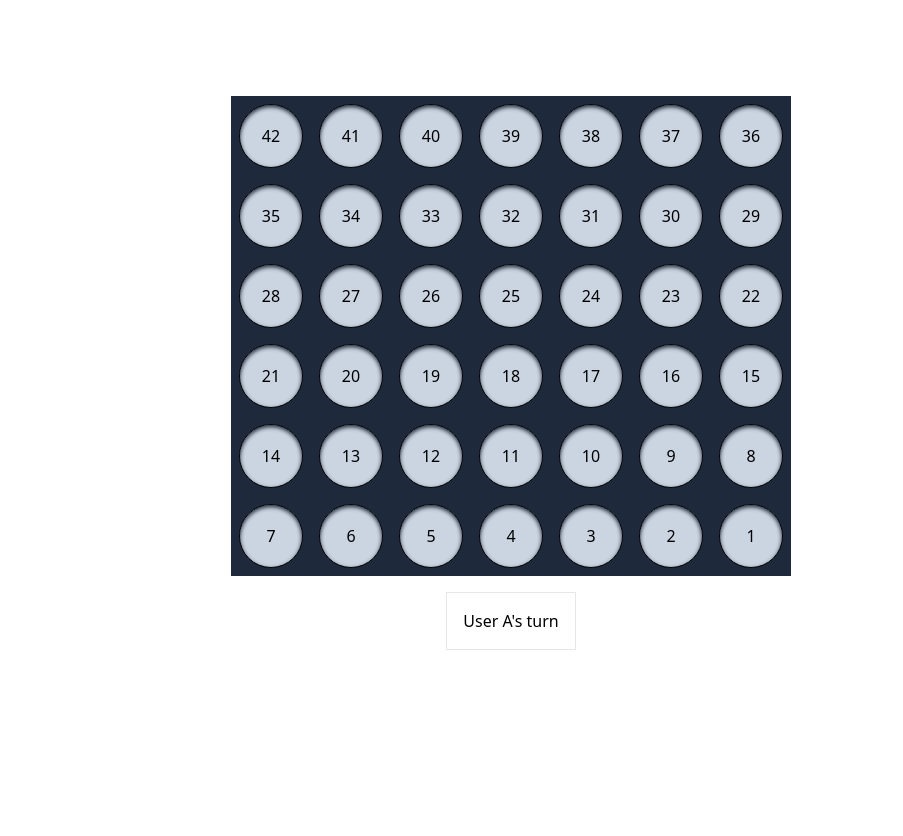
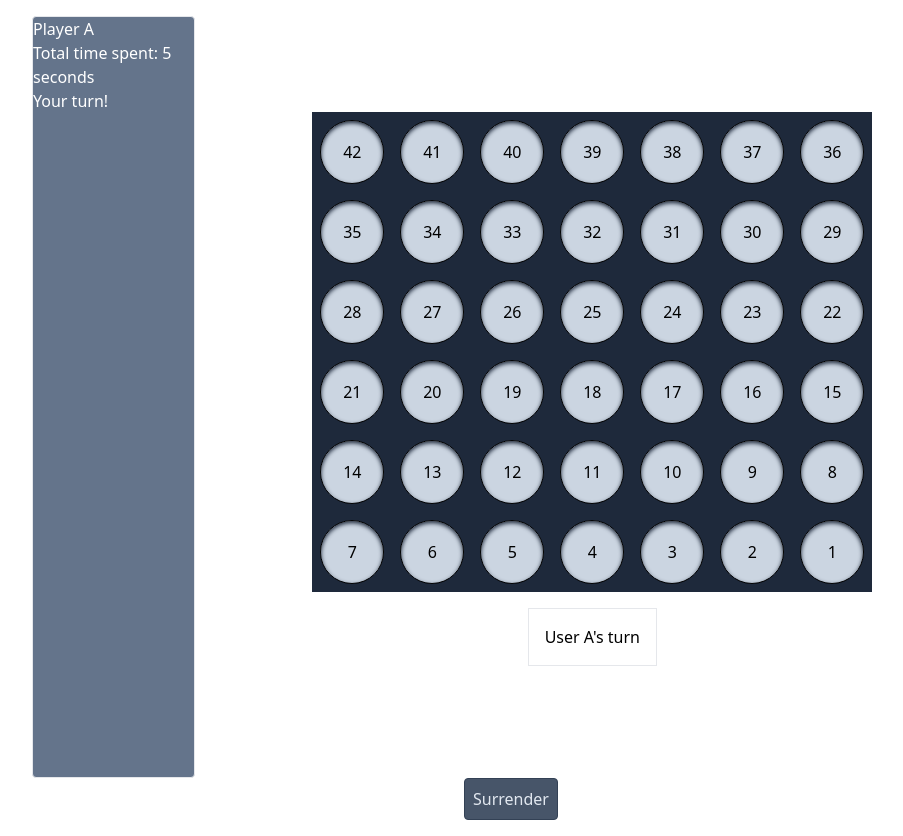
Before and after one commit to YelyzavetaRohovska/4connect, a React (Vite) app: page /hello in a window 1280 px wide. Shown: the whole page, without its empty margins (129-1032 px from the left). Before the commit the page ends 800 px from the top, so only its background shows below. Built offline with nearby package versions, Linux system fonts and the light colour scheme.

Commit message:
attempt to add timer

```diff
--- a/src/routes/hello-world/index.tsx
+++ b/src/routes/hello-world/index.tsx
@@ -1,18 +1,68 @@
-import { useState } from "react";
-import React = require("react");
+import { useState, useEffect, useCallback } from "react"
 
-type User = "A" | "B" | "T";
+type UserId = "A" | "B";
+type Winner = UserId | "T" | null;
+
+interface User {
+  id: UserId
+  // timeSpent: number;
+  startTime: number;
+}
 
 const rows = 6;
 const cols = 7;
 const winCombinationLength = 4;
 
 export default function Connect4Game() {
-  const [currentUser, setCurrentUser] = useState<User>("A");
-  const [winner, setWinner] = useState<User | null>(null);
+  const [mappedUsers, setMappedUsers] = useState({
+    A: {
+      timeSpent: 0,
+    },
+    B: {
+      timeSpent: 0,
+    }
+  });
+
+  const updateUserTotalTimeSpent = () => {
+    const timeSpentForCurrentMove = new Date().getTime() - currentUser.startTime;
+
+    setMappedUsers(prevState => ({
+        ...prevState,
+        [currentUser.id]: {
+          ...prevState[currentUser.id],
+          timeSpent: prevState[currentUser.id].timeSpent + timeSpentForCurrentMove
+        }
+    }));
+  };
+
+  const [currentUser, setCurrentUser] = useState<User>({
+    id: "A",
+    startTime: new Date().getTime(),
+  });
+  const [winner, setWinner] = useState<Winner>(null)
 
   const [userAMoves, setUserAMoves] = useState<Set<number>>(new Set());
   const [userBMoves, setUserBMoves] = useState<Set<number>>(new Set());
+
+  const incrementCurrentTime = useCallback(() => {
+    console.log(currentUser.id)
+    if (currentUser.id === null) return;
+
+    // console.log(currentUser.id)
+    setMappedUsers((prevState) => ({
+      ...prevState,
+      [currentUser.id]: {
+        ...prevState[currentUser.id],
+        timeSpent: prevState[currentUser.id].timeSpent + 1000,
+      },
+    }))
+  }, [currentUser.id]);
+
+  useEffect(() => {
+    const interval = setInterval(incrementCurrentTime, 1000, currentUser)
+
+    // return clearInterval(interval);
+  }, [])
 
   const addUserMark = (index: number): void => {
     if (winner || userAMoves.has(index) || userBMoves.has(index)) return;
@@ -20,7 +70,9 @@ export default function Connect4Game() {
     let dropIndex = findDropIndex(index);
 
     if (dropIndex !== -1) {
-      if (currentUser === "A") {
+      // updateUserTotalTimeSpent();
+
+      if (currentUser.id === "A") {
         updateMovesAndCheckWinner(dropIndex, userAMoves, setUserAMoves);
       } else {
         updateMovesAndCheckWinner(dropIndex, userBMoves, setUserBMoves);
@@ -52,7 +104,7 @@ export default function Connect4Game() {
     setMoves(newMoves);
 
     if (checkWinner(index, newMoves)) {
-      setWinner(currentUser);
+      setWinner(currentUser.id);
       return;
     }
 
@@ -61,7 +113,10 @@ export default function Connect4Game() {
       return;
     }
 
-    setCurrentUser(prevUser => (prevUser === "A" ? "B" : "A"));
+    setCurrentUser((prevUser) => ({
+      ...prevUser,
+      id: prevUser.id === "A" ? "B" : "A",
+    }))
   };
 
   const getColor = (index: number): string => {
@@ -127,38 +182,63 @@ export default function Connect4Game() {
     return count;
   };
 
+  const surrender = () => {
+    setWinner(currentUser.id == "A" ? "B" : "A")
+  }
+
+  const mlToSeconds = (ml) => {
+    return Math.round(ml / 1000);
+  }
+
   return (
+    <div className="flex flex-col justify-center items-center p-4">
+      <div className="flex">
+        <div id="user-info-A" className="flex flex-col border rounded bg-slate-500 text-white">
+          <h3>Player A</h3>
+          <p>Total time spent: {mlToSeconds(mappedUsers.A.timeSpent)} seconds</p>
+          {currentUser.id == "A" ? <p>Your turn!</p> : <p>Opponent Turn</p>}
+        </div>
         <div className="flex justify-center items-center flex-col w-full p-24">
           <div className="w-fit grid grid-cols-7 gap-0 bg-slate-800">
             {[...Array(rows * cols)].map((_, i) => {
-          const index = rows * cols - i;
+              const index = rows * cols - i
               return (
                 <div
                   key={index}
                   id={index.toString()}
                   className={`border border-black w-16 h-16 m-2 flex items-center justify-center rounded-full shadow-inner ${getColor(
-                index
+                    index,
                   )}`}
                   onClick={() => addUserMark(index)}
                 >
                   {index}
                 </div>
-          );
+              )
             })}
           </div>
           {winner ? (
             <p>
               {winner === "T" ? "It's a tie!" : `Winner is User ${winner}`}
-          <button
-            className="bg-stone-600 p-1"
-            onClick={() => window.location.reload()}
-          >
+              <button className="bg-stone-600 p-1" onClick={() => window.location.reload()}>
                 Restart
               </button>
             </p>
           ) : (
-        <p className="p-4 border m-4">User {currentUser}'s turn</p>
+            <p className="p-4 border m-4">User {currentUser.id}'s turn</p>
           )}
         </div>
-  );
+        <div id="user-info-B" className="userInfo"></div>
+      </div>
+      <button
+        className="flex p-2 rounded bg-slate-600 text-slate-200 border-slate-700 border
+          hover:bg-slate-700 hover:border-slate-800
+            active:bg-slate-800 active:border-slate-900
+        "
+        disabled={winner !== null}
+        onClick={surrender}
+      >
+        Surrender
+      </button>
+    </div>
+  )
 }
```
Lines whose indentation alone changed are shown as unchanged.
